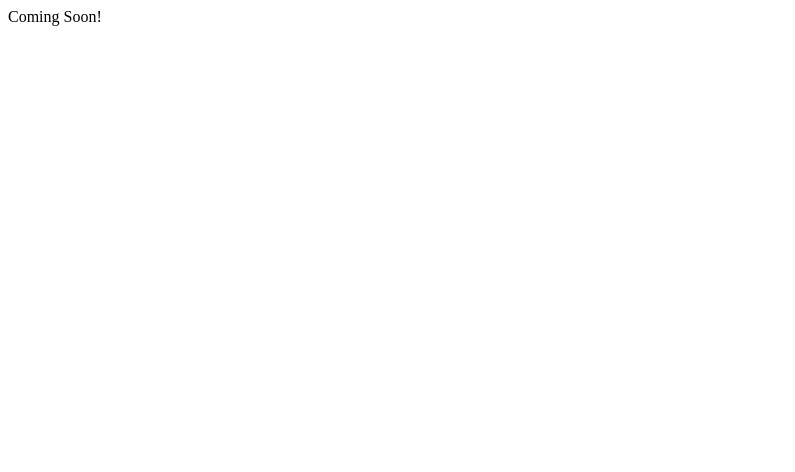
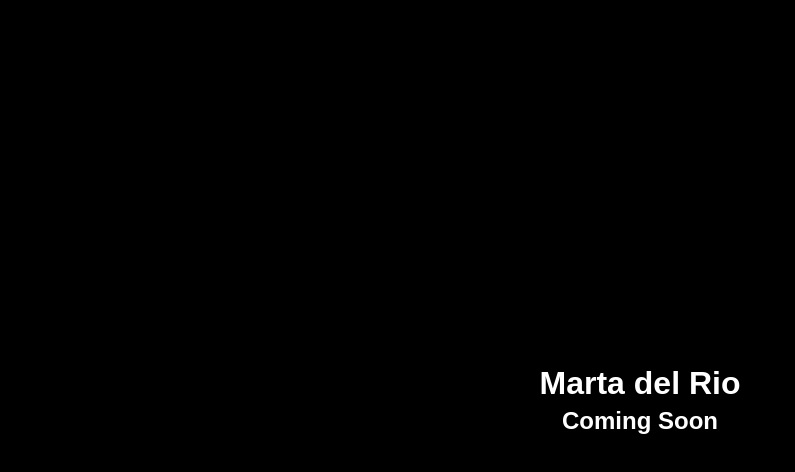
Before and after one commit to ryandavi/marta-del-rio-website, a plain HTML site: page index.html in a window 1280 px wide. Shown: the whole page, without its empty margins (0-795 px from the left). Drawn offline with Linux system fonts and the light colour scheme.

Commit message:
coming soon

```diff
--- a/index.html
+++ b/index.html
@@ -1 +1,44 @@
-<p>Coming Soon!</p>
+<!DOCTYPE html>
+<html lang="en">
+<head>
+    <meta charset="UTF-8">
+    <meta name="viewport" content="width=device-width, initial-scale=1.0">
+    <title>Marta del Rio | Creative Director and Designer</title>
+    <style>
+        body {
+
+			@import url('https://fonts.googleapis.com/css2?family=Poppins:ital,wght@0,400;0,600;1,400;1,600&display=swap');
+
+            margin: 0;
+            height: 100dvh;
+            display: flex;
+            justify-content: center;
+            align-items: center;
+			text-align: center;
+
+			font-family: "Poppins", sans-serif;
+			font-weight: 400;
+			font-style: normal;
+
+			background-color: black;
+			color: white;
+			gap: 5px;
+
+			flex-direction: column;
+			flex-wrap: wrap;
+        }
+		h1 {
+			margin: 0;
+		}
+		h2 {
+			margin: 0;
+		}
+    </style>
+</head>
+<body>
+
+        <h1>Marta del Rio</h1>
+		<h2>Coming Soon</h2>
+
+</body>
+</html>
```
